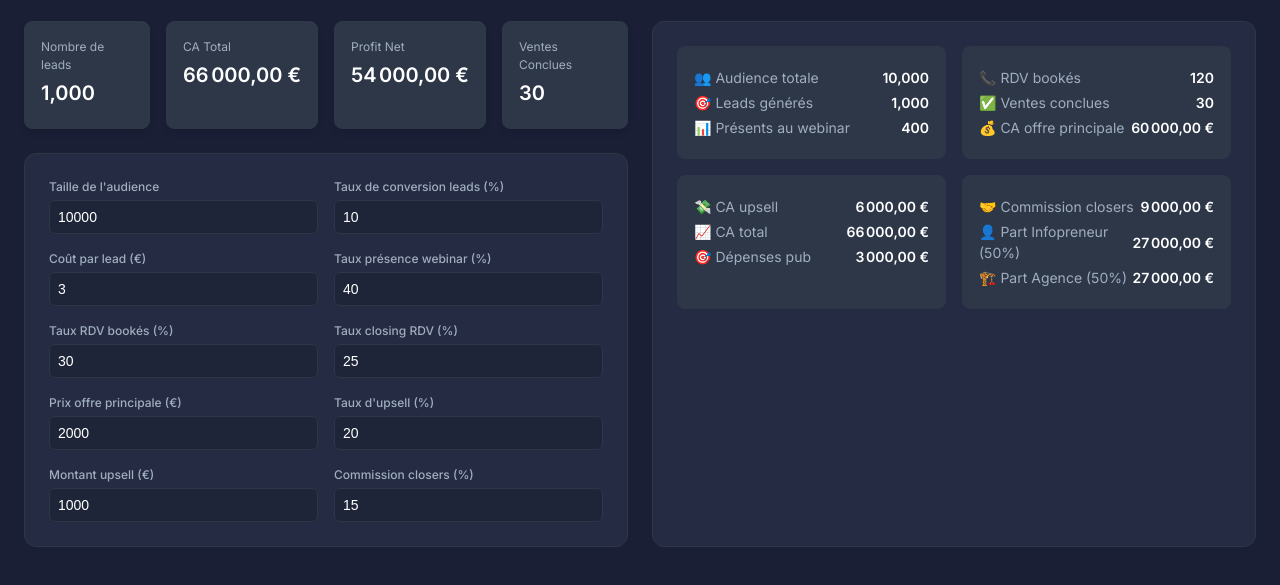
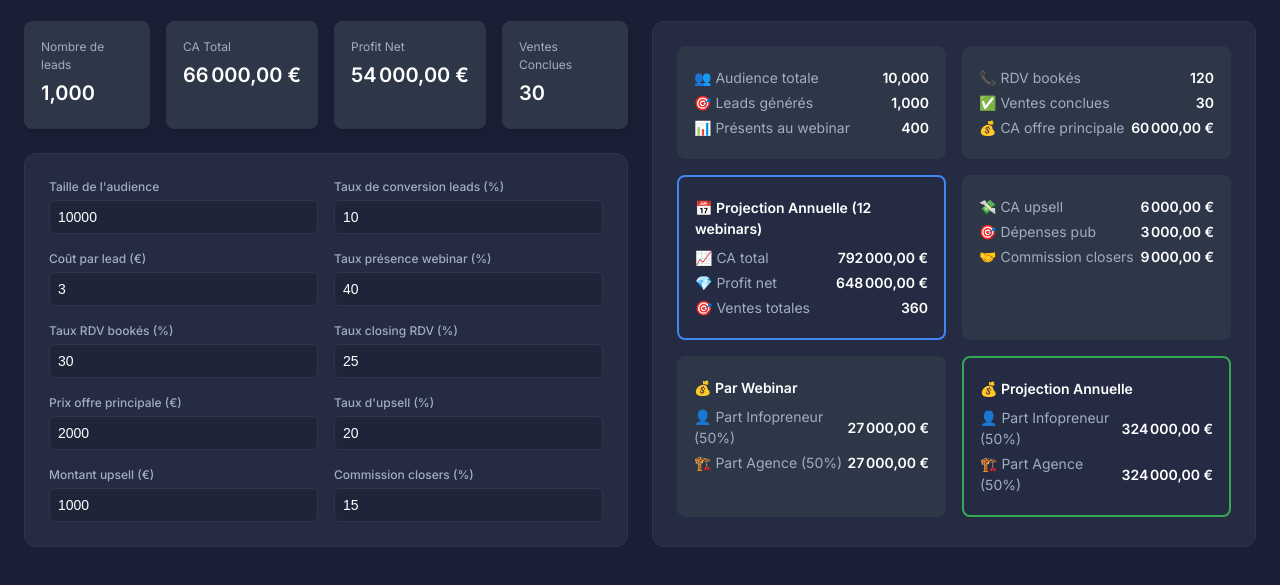
Before and after one commit to Robgue6/simulateur-revenue, a plain HTML site: page index.html in a window 1280 px wide. Shown: the part 57-642 px from the top of the page. Drawn offline with Linux system fonts and the light colour scheme.

Commit message:
yearly projection contract

```diff
--- a/index.html
+++ b/index.html
@@ -327,15 +327,26 @@
           <p><span>✅ Ventes conclues</span> <strong>${Math.round(closedSales).toLocaleString()}</strong></p>
           <p><span>💰 CA offre principale</span> <strong>${formatCurrency(coreRevenue)}</strong></p>
         </div>
+        <div class="result-item" style="background: var(--card-background); border: 2px solid var(--primary-color);">
+          <p style="color: var(--text-primary); font-weight: 600; margin-bottom: 0.5rem;">📅 Projection Annuelle (12 webinars)</p>
+          <p><span>📈 CA total</span> <strong>${formatCurrency(totalRevenue * 12)}</strong></p>
+          <p><span>💎 Profit net</span> <strong>${formatCurrency(netProfit * 12)}</strong></p>
+          <p><span>🎯 Ventes totales</span> <strong>${Math.round(closedSales * 12).toLocaleString()}</strong></p>
+        </div>
         <div class="result-item">
           <p><span>💸 CA upsell</span> <strong>${formatCurrency(upsellRevenue)}</strong></p>
-          <p><span>📈 CA total</span> <strong>${formatCurrency(totalRevenue)}</strong></p>
           <p><span>🎯 Dépenses pub</span> <strong>${formatCurrency(adSpend)}</strong></p>
+          <p><span>🤝 Commission closers</span> <strong>${formatCurrency(closerCost)}</strong></p>
         </div>
         <div class="result-item">
-          <p><span>🤝 Commission closers</span> <strong>${formatCurrency(closerCost)}</strong></p>
+          <p style="color: var(--text-primary); font-weight: 600; margin-bottom: 0.5rem;">💰 Par Webinar</p>
           <p><span>👤 Part Infopreneur (50%)</span> <strong>${formatCurrency(infopreneurShare)}</strong></p>
           <p><span>🏗️ Part Agence (50%)</span> <strong>${formatCurrency(agencyShare)}</strong></p>
+        </div>
+        <div class="result-item" style="background: var(--card-background); border: 2px solid var(--success-color);">
+          <p style="color: var(--text-primary); font-weight: 600; margin-bottom: 0.5rem;">💰 Projection Annuelle</p>
+          <p><span>👤 Part Infopreneur (50%)</span> <strong>${formatCurrency(infopreneurShare * 12)}</strong></p>
+          <p><span>🏗️ Part Agence (50%)</span> <strong>${formatCurrency(agencyShare * 12)}</strong></p>
         </div>
       `;
     }
```
